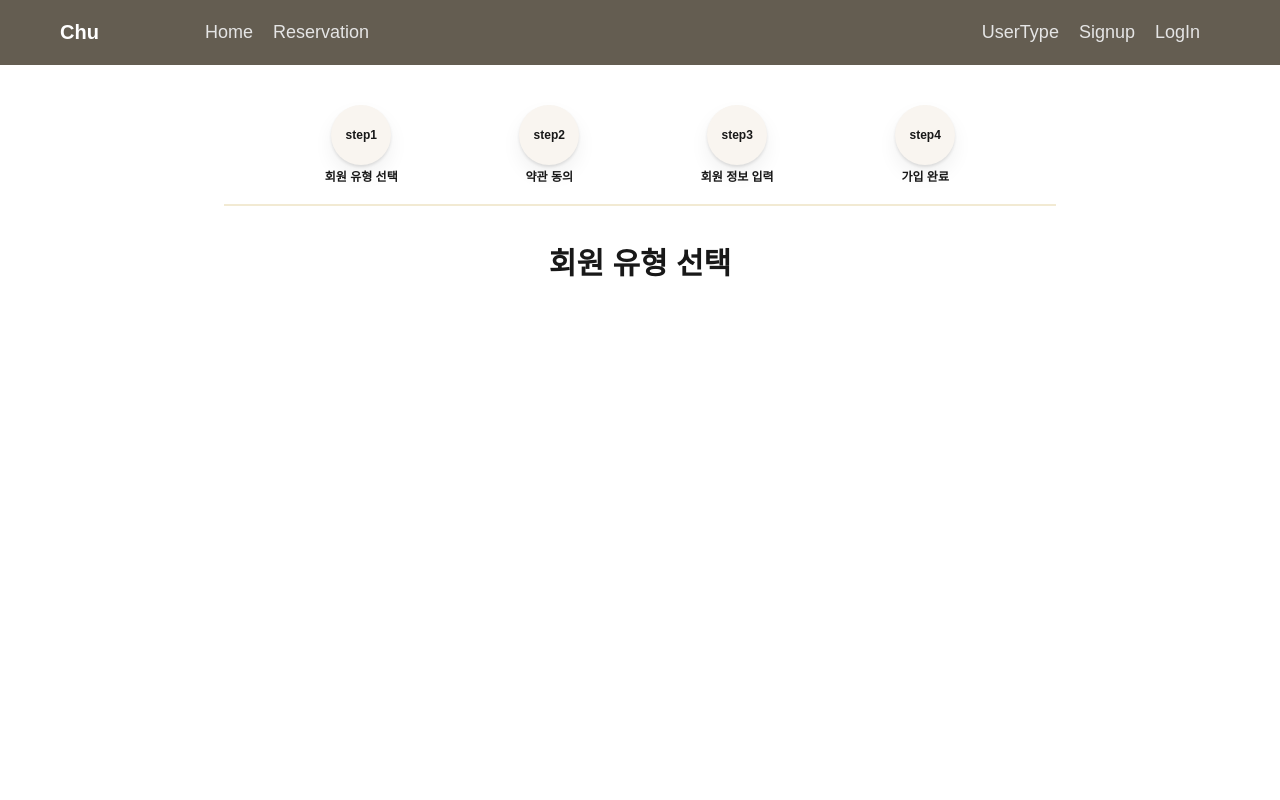
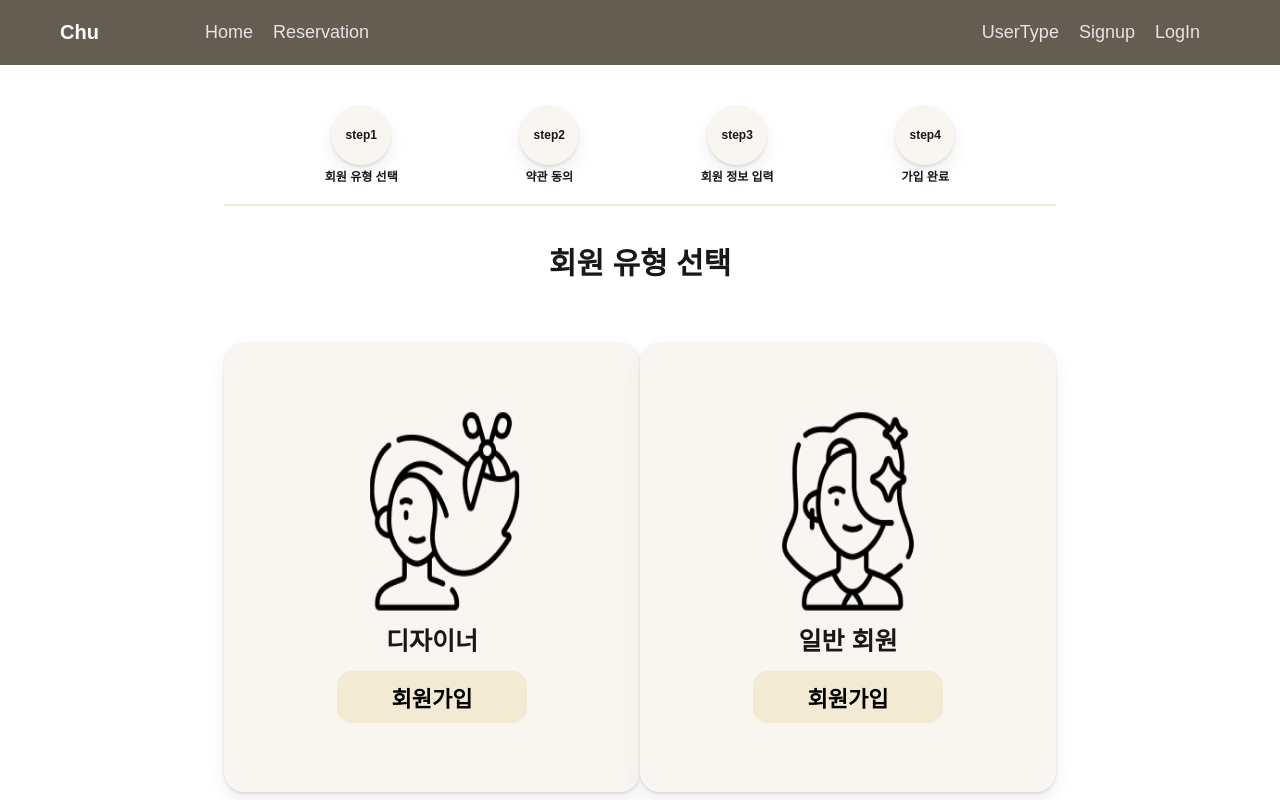
Before and after one commit to dubu777/chu, a React (Create React App) app in the folder Frontend/: page /usertype in a window 1280 px wide. Built offline with nearby package versions, Linux system fonts and the light colour scheme; a web font is replaced by a local one.

Commit message:
Feat: 회원 유형 선택 페이지 생성

```diff
--- a/Frontend/src/Routes/SignUpPage/UserType.jsx
+++ b/Frontend/src/Routes/SignUpPage/UserType.jsx
@@ -1,6 +1,6 @@
 import { styled } from "styled-components";
 import Step from "../../components/SignUpComponent/Step";
-
+import { motion } from "framer-motion";
 const Container = styled.div`
   display: flex;
   flex-direction: column;
@@ -25,30 +25,64 @@ const TypeWrapper = styled.div`
 `;
 const Wrapper = styled.div`
   display: flex;
-  justify-content: center;
+  justify-content: space-around;
   align-items: center;
   width: 100%;
 `;
 
 const Box = styled.div`
   display: flex;
-  height: 300px;
+  flex-direction: column;
+  align-items: center;
+  justify-content: center;
+  width: 450px;
+  height: 450px;
   margin-top: 30px;
   border-radius: 20px;
-  background-color: rgb(242,234,211);
+  background-color: rgb(249,245,240);
   box-shadow: 0 2px 3px rgba(0, 0, 0, 0.1), 0 10px 20px rgba(0, 0, 0, 0.06);
 `;
 
 const Title = styled.span`
   font-size: 30px;
   font-weight: bold;
-  margin-top: 40px;
+  margin: 40px 0 30px 0;
+`;
+const Text = styled.span`
+  font-size: 25px;
+  font-weight: bold;
+  margin: 15px;
 `;
 
 const Hr = styled.div`
   margin-top: 20px;
   border-bottom : 2px solid rgb(242,234,211);
 `;
+const DesignerImg = styled.img`
+  margin-left: 25px;
+  width: 150px;
+  height: 200px;
+`;
+
+const CustomerImg = styled.img`
+  width: 150px;
+  height: 200px;
+`;
+
+const Btn = styled(motion.button)`
+  background-color: rgb(242,234,211);
+  color: black;
+  padding: 10px 55px;
+  border: 0;
+  border-radius: 15px;
+  font-size: 22px;
+  font-weight: bold;
+  transition: background-color 0.3s ease;
+  &:hover {
+  background-color: rgb(244,153,26);
+  }
+`;
+
 
 function UserTypeComponet() {
   return (
@@ -63,8 +97,16 @@ function UserTypeComponet() {
       <TypeWrapper>
         <Title>회원 유형 선택</Title>
         <Wrapper>
-          <Box></Box>
-          <Box></Box>
+          <Box>
+            <DesignerImg src="./icon/hair-cutting.png"/>
+            <Text>디자이너</Text>
+            <Btn>회원가입</Btn>
+          </Box>
+          <Box>
+            <CustomerImg src="./icon/woman.png"/>
+            <Text>일반 회원</Text>
+            <Btn>회원가입</Btn>
+          </Box>
         </Wrapper>
       </TypeWrapper>
     </Container>
```
Also changed, not shown: 1 other file (tests, documents, lock files or other folders).
